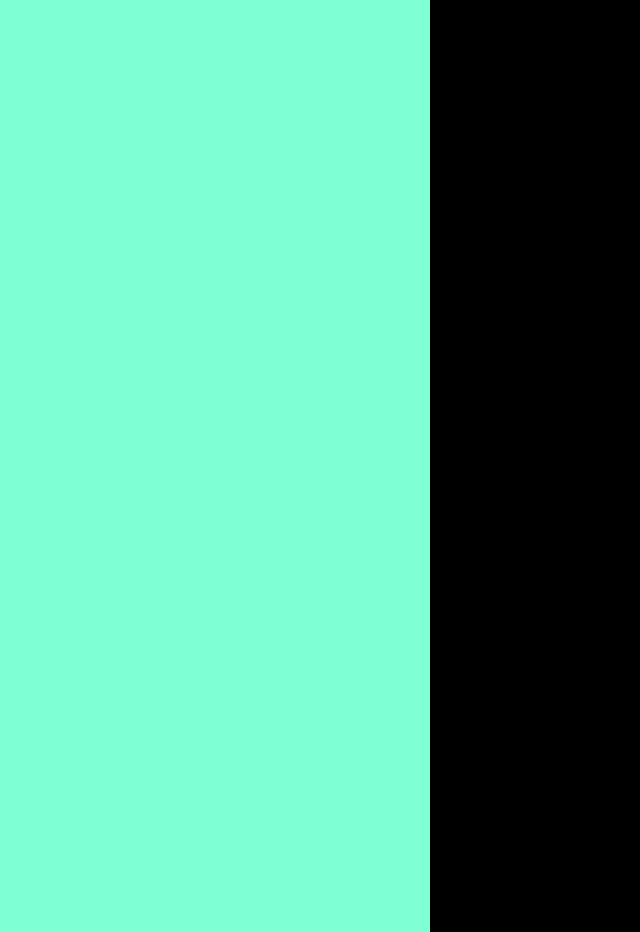
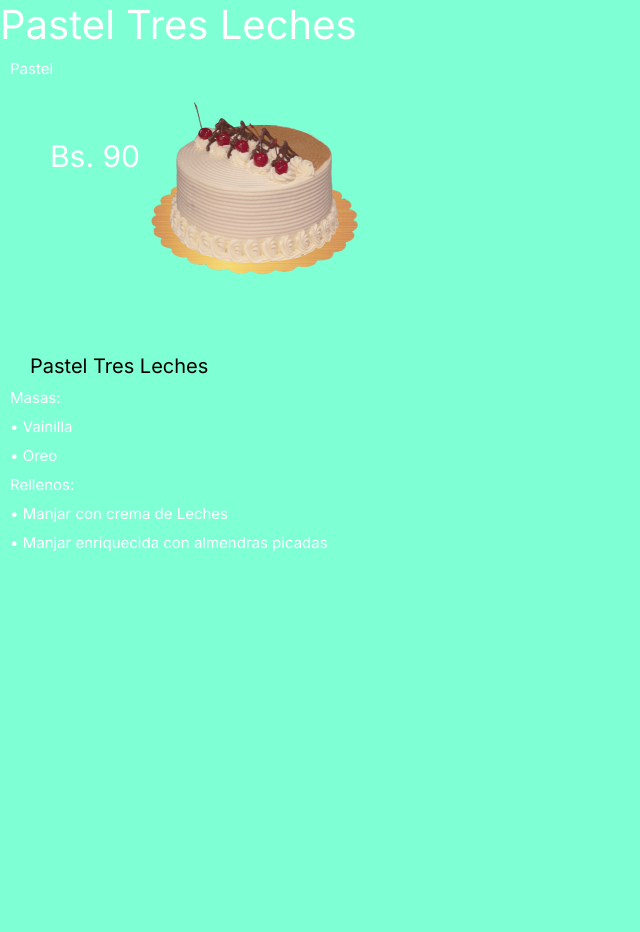
Before and after one commit to Thaisflores11/ProyectoFinalTallerPasteleria, a React (Vite) app: page / in a window 1280 px wide. Shown: the whole page, without its empty margins (0-640 px from the left). Built offline with nearby package versions, Linux system fonts and the light colour scheme; a web font is replaced by a local one.

Commit message:
Pasteles descripcion

```diff
--- a/src/App.css
+++ b/src/App.css
@@ -2,7 +2,6 @@
   margin: 0;
   padding: 0;
   box-sizing: border-box;
-  background-color:black;
 }
 
 body
--- a/src/App.jsx
+++ b/src/App.jsx
@@ -1,13 +1,21 @@
 import { useState } from 'react'
 import Welcome from './vistas/VistaWelcome'
 import './App.css'
+import Encabezado from './componentes/organismos/Encabezado'
+
 
 function App() {
   const [count, setCount] = useState(0)
 
   return (
     <>
+
+      <Encabezado />
       <Welcome />
+
+
+
+
     </>
   )
 }
--- /dev/null
+++ b/src/componentes/atomos/Pastel.jsx
@@ -0,0 +1,15 @@
+import React from 'react';
+import '../styles/pastel.css';
+
+import imagenPastel from "/public/PastelTresLeches.png";
+const Pastel = () => {
+  return (
+    <div className='imagenPastel'>
+      <h1 className='precio'>Bs. 90</h1>
+      <img src={imagenPastel} alt="Pastel Tres Leches" />
+    </div>
+  );
+};
+
+
+export default Pastel;
--- /dev/null
+++ b/src/componentes/atomos/descripcion.jsx
@@ -0,0 +1,21 @@
+import React from 'react';
+import '../styles/tituloProducto.css';
+
+
+
+const Descripción = () => {
+  return (
+    <div >
+      <h1 className='TituloPastel'>Pastel Tres Leches</h1>
+      <p>Masas:</p>
+      <p>• Vainilla</p>
+      <p>• Oreo</p>
+      <p>Rellenos:</p>
+      <p>• Manjar con crema de Leches</p>
+      <p>• Manjar enriquecida con almendras picadas</p>
+
+    </div>
+  );
+};
+
+export default Descripción;
--- /dev/null
+++ b/src/componentes/atomos/tituloProducto.jsx
@@ -0,0 +1,11 @@
+import React from 'react';
+import '../styles/tituloProducto.css';
+function TituloProductos()  {
+  return (
+    <>
+      <h2 className='titulopastel'>Pastel Tres Leches</h2>
+      <p>Pastel</p>
+    </>
+  );
+};
+export default TituloProductos;
--- /dev/null
+++ b/src/componentes/moleculas/TituloPrecio.jsx
@@ -0,0 +1,15 @@
+import React from 'react';
+import TituloProductos from '../atomos/tituloProducto';
+import Pastel from '../atomos/Pastel';
+
+
+function TituloPrecio()  {
+  return (
+    <>
+     <TituloProductos />
+     <Pastel/>
+
+    </>
+  );
+};
+export default TituloPrecio
--- /dev/null
+++ b/src/componentes/organismos/Encabezado.jsx
@@ -0,0 +1,17 @@
+import React from 'react';
+import TituloPrecio from '../moleculas/TituloPrecio';
+
+import Descripción from '../atomos/descripcion';
+
+function Encabezado()  {
+  return (
+    <>
+    <TituloPrecio />
+    <Descripción />
+
+
+
+    </>
+  );
+};
+export default Encabezado
--- /dev/null
+++ b/src/componentes/styles/pastel.css
@@ -0,0 +1,27 @@
+
+.titulopastel{
+    color: #FFF;
+    font-family: Inter;
+    font-size: 40px;
+    font-style: normal;
+    font-weight: 400;
+    line-height: normal;
+}
+img{
+    width: 290px;
+    height: 211px;
+
+
+}
+.imagenPastel{
+    display: flex;
+    justify-content: flex-end;
+    align-content: stretch;
+    flex-wrap: nowrap;
+    flex-direction: row;
+
+}
+.precio{
+    margin-top: 50px;
+    margin-left: 30px;
+}
--- /dev/null
+++ b/src/componentes/styles/tituloProducto.css
@@ -0,0 +1,29 @@
+h1{
+    color: #FFF;
+    font-family: Inter;
+    font-size: 30px;
+    font-style: normal;
+    font-weight: 400;
+    line-height: normal;
+    margin-top: 55px;
+    margin-left: 30px;
+
+}
+p{
+    color: #FFF;
+    font-family: Inter;
+    font-size: 15px;
+    font-style: normal;
+    font-weight: 400;
+    line-height: normal;
+    margin: 10px;
+
+}
+.TituloPastel{
+    color: #000;
+    font-family: Inter;
+    font-size: 20px;
+    font-style: normal;
+    font-weight: 400;
+    line-height: normal;
+}
```
Also changed, not shown: src/componentes/atomos/tituloProducto copy.jsx (added, +11 -0 lines), src/vistas/VistaWelcome.jsx (+8 -0 lines), public/PastelTresLeches.png (added), src/vistas/VistaHome.jsx (line endings or trailing spaces).
